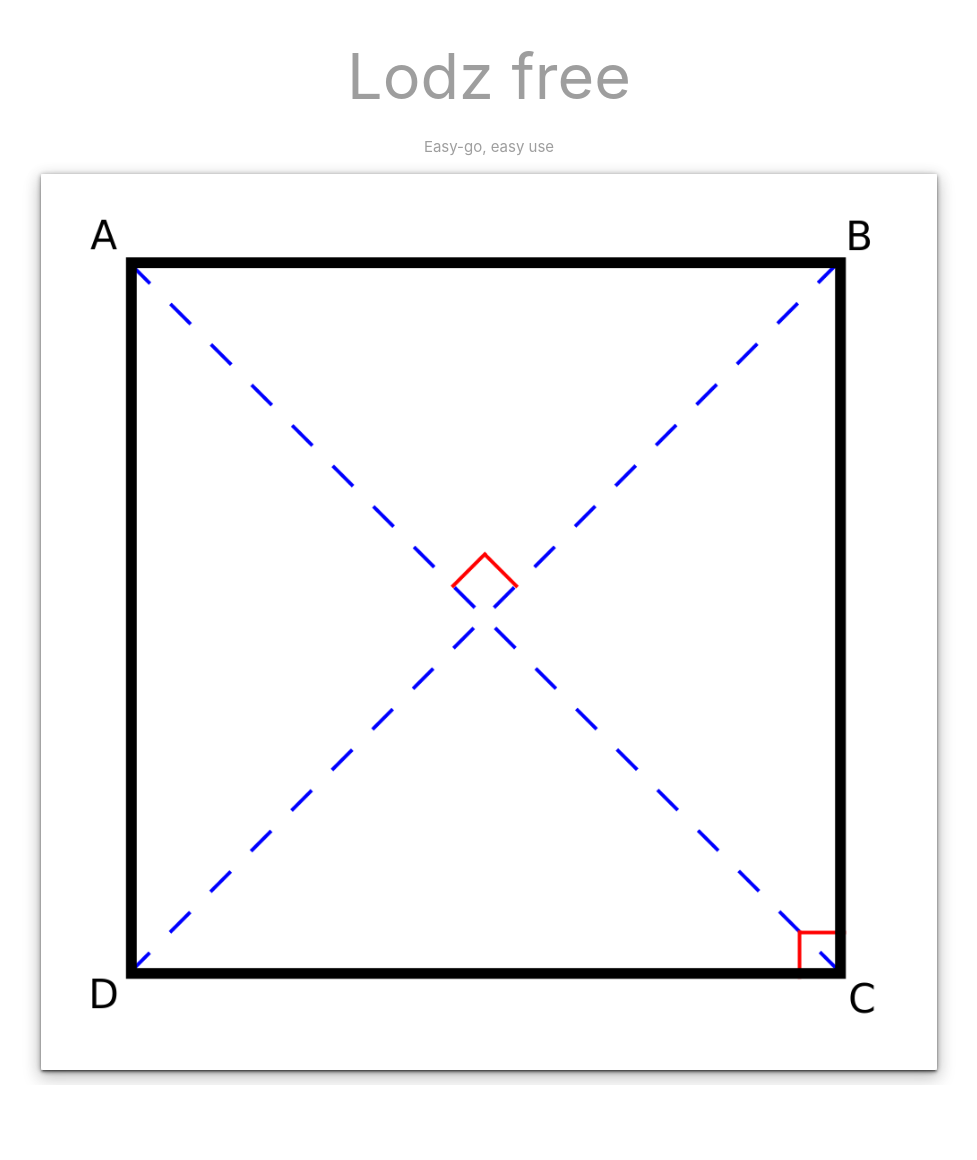
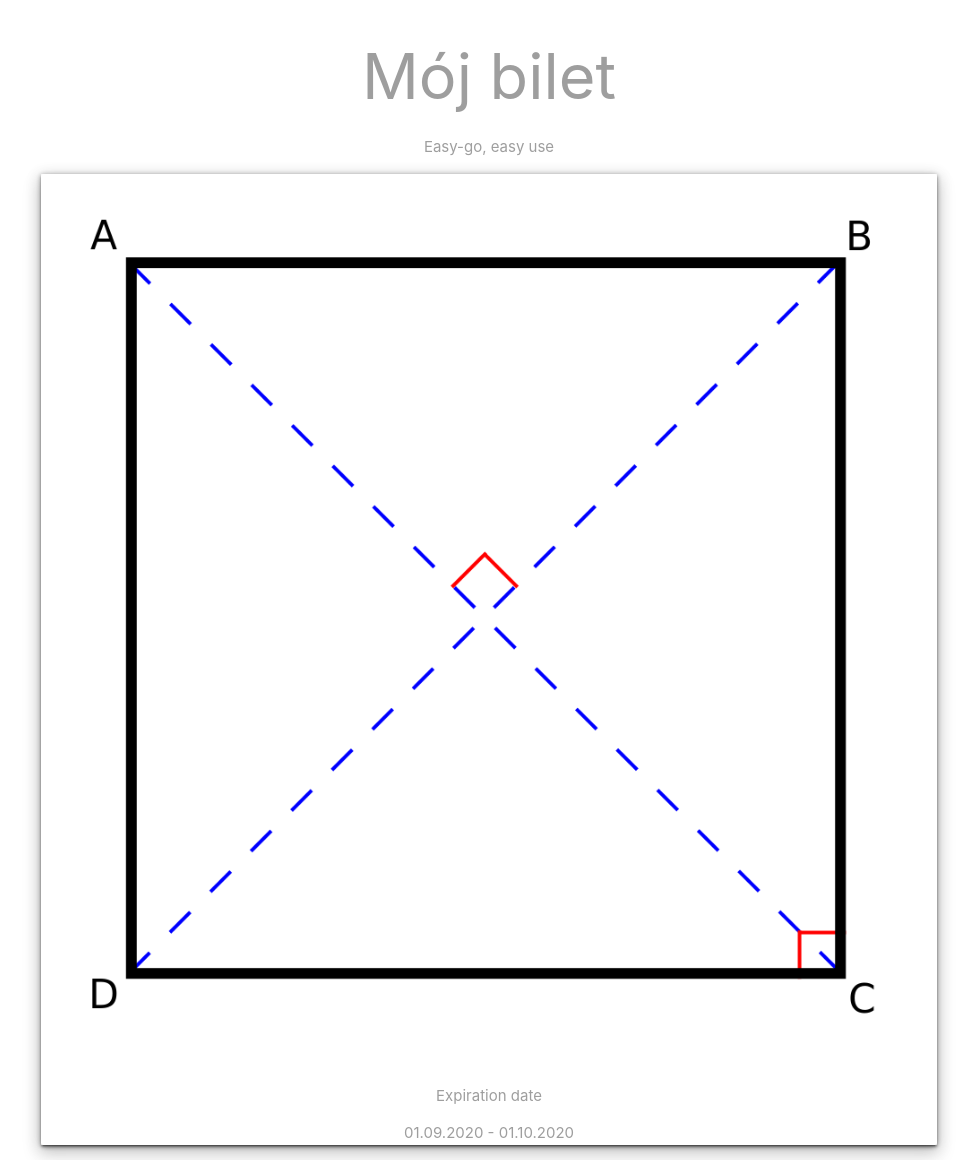
Before and after one commit to casiod40m/casiod40m.github.io, a plain HTML site: page index.html in a window 1280 px wide. Shown: the whole page, without its empty margins (151-1128 px from the left). Before the commit the page ends 1085 px from the top, so only its background shows below. Drawn offline with nearby package versions, Linux system fonts and the light colour scheme.

Commit message:
Update index.html

```diff
--- a/index.html
+++ b/index.html
@@ -6,7 +6,7 @@
 
   </head>
 <body>
-<h1 class="center grey-text">Lodz free</h1>
+<h1 class="center grey-text">Mój bilet</h1>
 <p class="center grey-text">Easy-go, easy use</p>
 
 
@@ -18,7 +18,8 @@
       <div class="card card-4">
 
         <img src="qrcode.png" width="100%" alt="">
-
+<p class="center grey-text">Expiration date</p>
+       <p class="center grey-text">01.09.2020 - 01.10.2020</p>
       </div>
     </div>
   </div>
```
